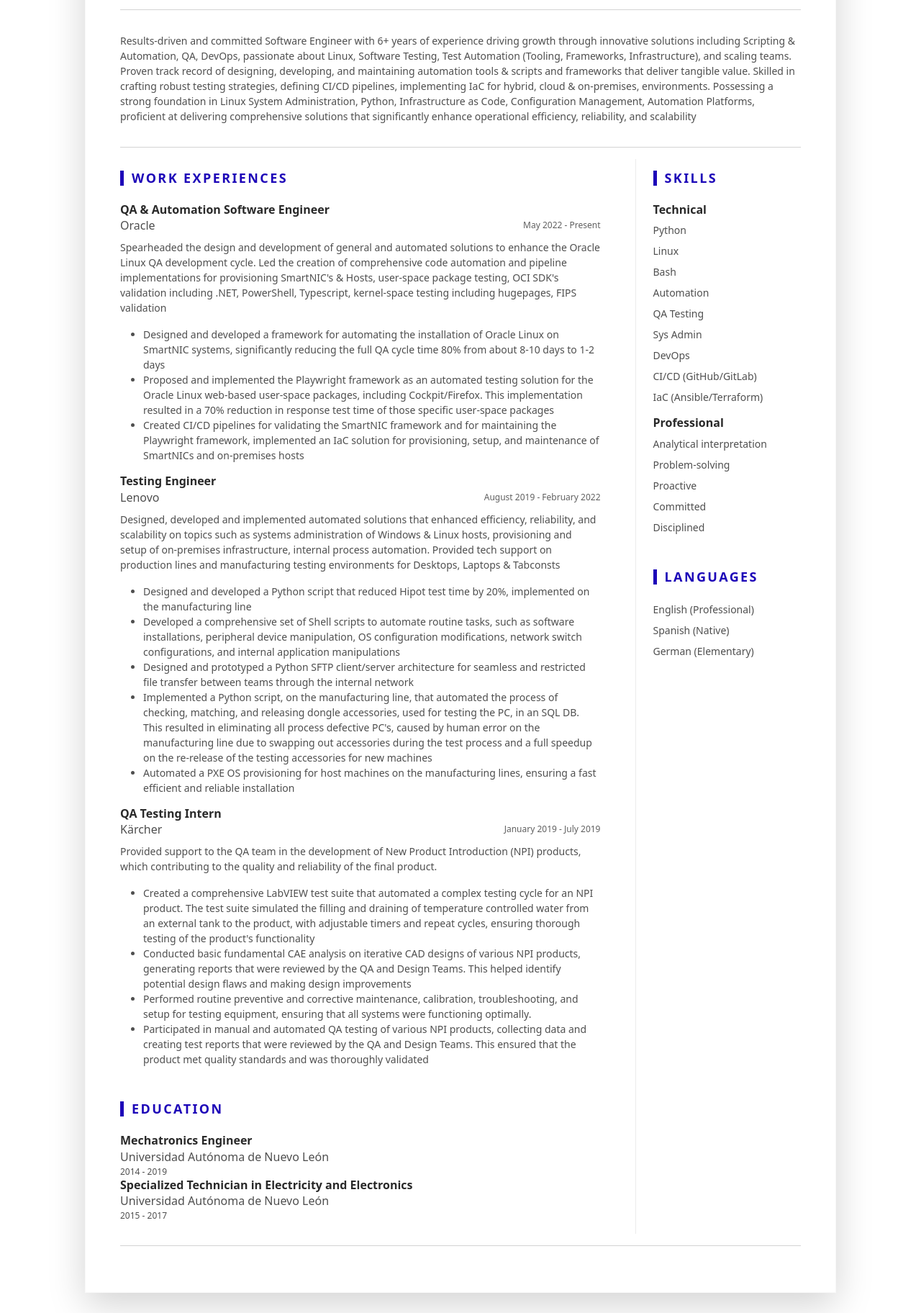
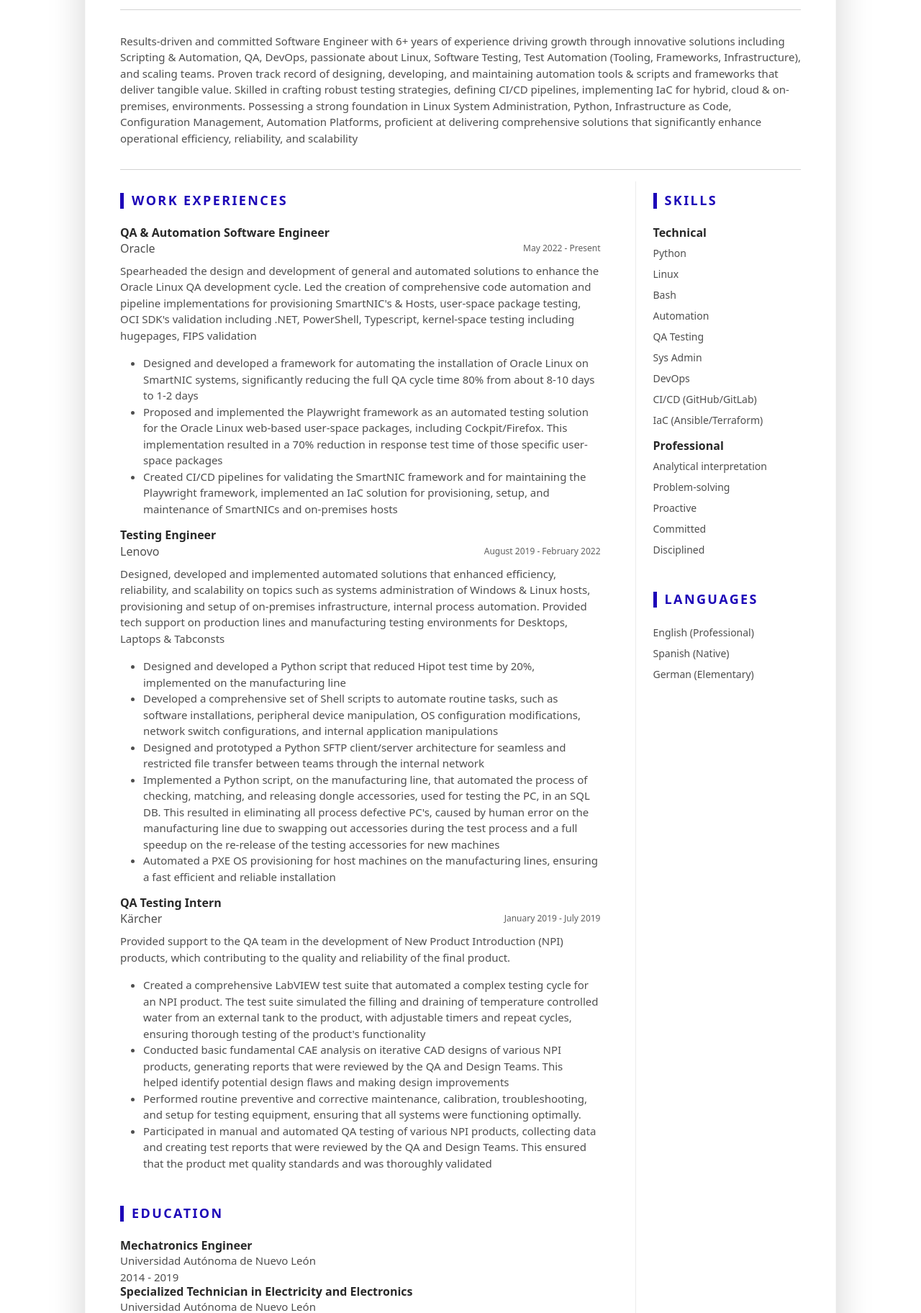
Before and after one commit to demolust/cv_portafolio, a plain HTML site: page index.html in a window 1280 px wide. Shown: the part 356-2180 px from the top of the page at 72% size. Drawn offline with Linux system fonts and the light colour scheme.

Commit message:
chore: Update font size

```diff
--- a/index.html
+++ b/index.html
@@ -32,19 +32,19 @@
 
 function render_tech_skill_List() {
   document.getElementById('tech_skills_list').innerHTML = tech_skills.map((skill) => {
-    return `<li class="mb-2">${ skill }</li>`;
+    return `<li style="font-size:14px" class="mb-2">${ skill }</li>`;
   }).join('');
 }
 
 function render_prof_skill_List() {
   document.getElementById('professional_skills_list').innerHTML = professional_skills.map((skill) => {
-    return `<li class="mb-2">${ skill }</li>`;
+    return `<li style="font-size:14px" class="mb-2">${ skill }</li>`;
   }).join('');
 }
 
 function render_lang_skill_List() {
   document.getElementById('lang_skills_list').innerHTML = languages_skills.map((skill) => {
-    return `<li class="mb-2">${ skill }</li>`;
+    return `<li style="font-size:14px" class="mb-2">${ skill }</li>`;
   }).join('');
 }
 
@@ -57,7 +57,7 @@ function render_work_expirience() {
                     <div class="item-meta col-12 col-md-6 col-lg-4 text-muted text-start text-md-end">${ work.years }</div>
                   </div>
                   <div class="item-content">
-                    <p>${ work.position_summary }</p>
+                    <p style="font-size:15px">${ work.position_summary }</p>
                     <ul class="resume-list">
                     <span id="keys_${ work.company }"></span>
                     </ul>
@@ -71,7 +71,7 @@ function render_work_keys() {
     let cid = "keys_" + work.company;
     console.log(cid);
     document.getElementById(cid).innerHTML = work.key_acomplishments.map((key) => {
-        return `<li>${ key }</li>`;
+        return `<li style="font-size:15px">${ key }</li>`;
       }).join('');
     });
 }
@@ -80,8 +80,8 @@ function render_education_titles() {
   document.getElementById('education_titles').innerHTML = eduction_titles.map((education) => {
     return `<div class="item">
               <h4 class="item-title col-12 col-md-6 col-lg-8 mb-2 mb-md-0">${ education.title }</h4>
-              <div class="resume-degree-org">${ education.college }</div>
-              <div class="resume-degree-time">${ education.dates }</div>
+              <div style="font-size:15px" class="resume-degree-org">${ education.college }</div>
+              <div style="font-size:15px" class="resume-degree-time">${ education.dates }</div>
             </div><!--//item-->`;
   }).join('');
 }
@@ -140,7 +140,7 @@ function render_education_titles() {
           <div class="row align-items-center">
 
             <div class="col text-start">
-              <p id="resume_summary" class="mb-0"></p>
+              <p id="resume_summary" style="font-size:15px" class="mb-0"></p>
             </div><!--//col-->
 
           </div>
```
